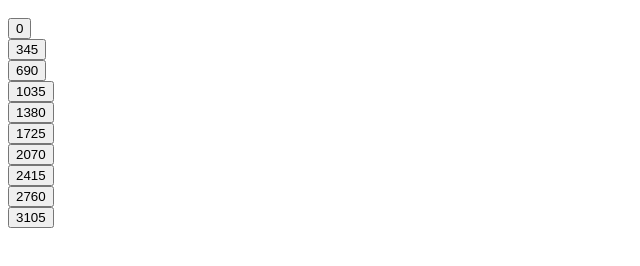
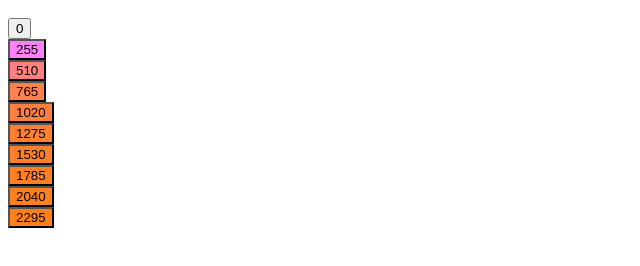
Before and after one commit to emmsdan/wu, a plain HTML site: page index.html in a window 1280 px wide. Shown: the part 48-314 px from the top of the page, without its empty margins (0-640 px from the left). Drawn offline with Linux system fonts and the light colour scheme.

Commit message:
add background to button

```diff
--- a/index.html
+++ b/index.html
@@ -4,8 +4,8 @@
 
  const iod = document.getElementById('iod')
 
- const list = Array(10).fill('345')
+ const list = Array(10).fill('255')
  list.forEach((item, index)=> {
-     iod.innerHTML += `<button>${item * index}</button> <br />`
+     iod.innerHTML += `<button style="background-color: rgb(255, ${item/2}, ${item/index - 2});">${item * index}</button> <br />`
  })
 </script>
```
